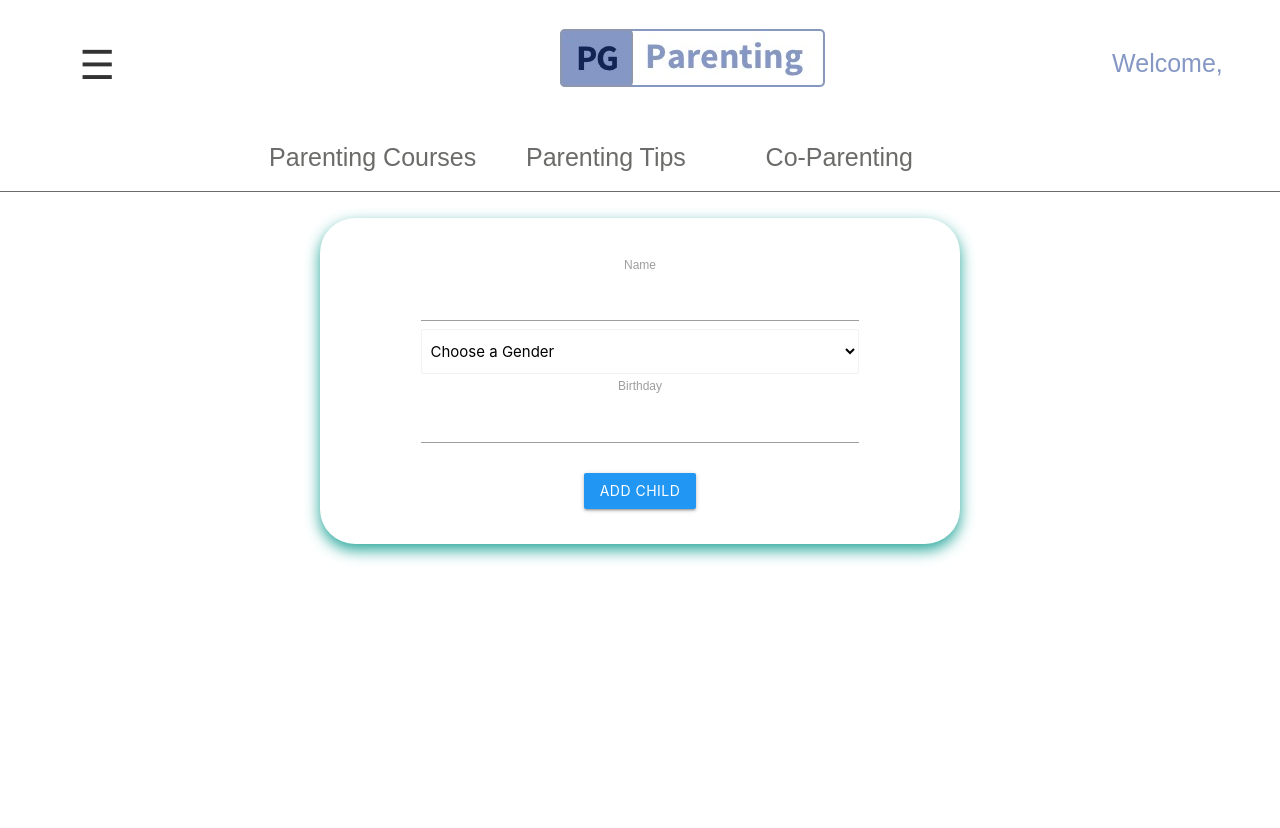
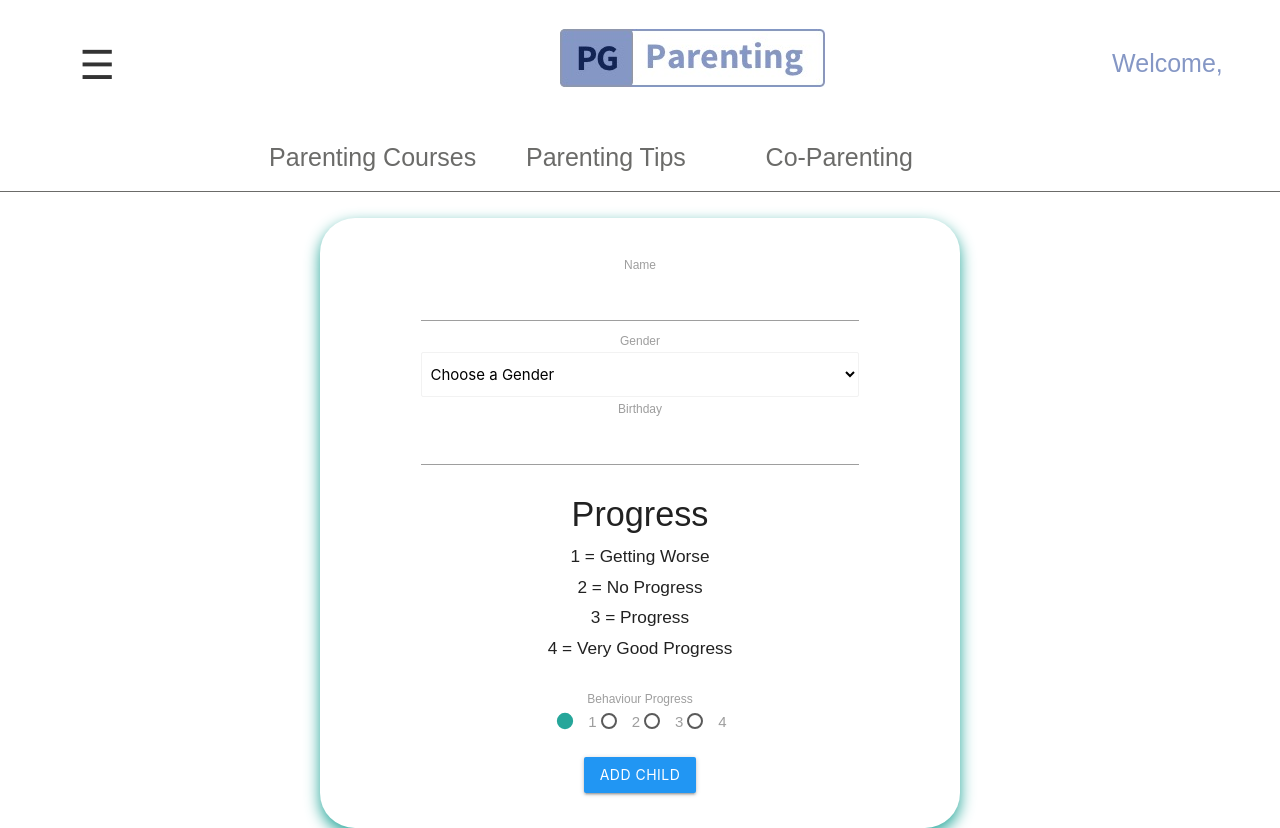
Before and after one commit to Brontesewell/pgparenting_client, a React (Create React App) app: page /add-child in a window 1280 px wide. Before the commit the page ends 800 px from the top, so only its background shows below. Built offline with nearby package versions, Linux system fonts and the light colour scheme; no server answers.

Commit message:
progress behaviour

```diff
--- a/src/actions/addKid.js
+++ b/src/actions/addKid.js
@@ -1,7 +1,7 @@
 const addKid = (e, state, history) => {
     e.preventDefault();
 
-    const {name, birthday, gender, user_id} = state
+    const {name, birthday, gender, user_id, behaviour_progress, behaviour_score, sport_progress, sport_score, academic_progress, academic_score, character_progress, character_score} = state
 
     return (dispatch) => {
         fetch('http://localhost:3000/kids',{
@@ -16,7 +16,16 @@ const addKid = (e, state, history) => {
                 name: name,
                 birthday: birthday,
                 gender: gender,
-                user_id: user_id
+                user_id: user_id,
+                behaviour_progress: behaviour_progress,
+                behaviour_score: behaviour_score,
+                sport_progress: sport_progress,
+                sport_score: sport_score,
+                academic_progress: academic_progress,
+                academic_score: academic_score,
+                character_progress: character_progress,
+                character_score: character_score,
+
             })
         })
         .then(resp => resp.json())
--- a/src/actions/editKid.js
+++ b/src/actions/editKid.js
@@ -1,6 +1,6 @@
 const editKid = (e, state, id, history) => {
     e.preventDefault();
-    const {name, birthday, gender} = state
+    const {name, birthday, gender, behaviour_progress, behaviour_score, sport_progress, sport_score, academic_progress, academic_score, character_progress, character_score} = state
 
     return (dispatch) => {
         return fetch(`http://localhost:3000/kids/${id}`, {
@@ -13,7 +13,15 @@ const editKid = (e, state, id, history) => {
             body: JSON.stringify({
                 name: name,
                 birthday: birthday,
-                gender: gender
+                gender: gender,
+                behaviour_progress: behaviour_progress,
+                behaviour_score: behaviour_score,
+                sport_progress: sport_progress,
+                sport_score: sport_score,
+                academic_progress: academic_progress,
+                academic_score: academic_score,
+                character_progress: character_progress,
+                character_score: character_score,
             })
         })
         .then(resp => resp.json())
--- a/src/containers/AddKid.js
+++ b/src/containers/AddKid.js
@@ -11,6 +11,14 @@ class AddKid extends Component {
         name: "",
         birthday: "",
         gender: "",
+        behaviour_progress: '1',
+        behaviour_score: '1',
+        sport_progress: '1',
+        sport_score: '1',
+        academic_progress: '1',
+        academic_score: '1',
+        character_progress: '1',
+        character_score: '1',
         user_id: this.props.currentUser.id
     }
 
@@ -25,7 +33,7 @@ class AddKid extends Component {
     render() {
 
 
-        const {name, birthday, gender, user_id} = this.state
+        const {name, birthday, gender, behaviour_progress, user_id} = this.state
         const {history} = this.props
 
         return (
@@ -40,7 +48,8 @@ class AddKid extends Component {
 
                         {/* <label htmlFor="gender">Gender</label>
                         <input name="gender" value={gender} onChange={this.handleChange}/> */}
-                        <select className="browser-default" name="gender" onChange={this.handleChange}>
+                         <label htmlFor="gender">Gender</label>
+                        <select className="browser-default" value={gender} name="gender" onChange={this.handleChange}>
                             <option value="" disabled selected>Choose a Gender</option>
                             <option value="female">Female</option>
                             <option value="male">Male</option>
@@ -48,6 +57,40 @@ class AddKid extends Component {
 
                        <label htmlFor="birthday">Birthday</label>
                         <input type='text' name="birthday" value={birthday} onChange={this.handleChange}/>
+
+<h4>Progress</h4>
+<h6> 1 = Getting Worse</h6>
+<h6> 2 = No Progress</h6>
+<h6> 3 = Progress</h6>
+<h6> 4 = Very Good Progress</h6>
+<br></br>
+    <label htmlFor="Behaviour Progress">Behaviour Progress</label>
+    <br></br>
+      <label>
+        <input name="behaviour_progress" value="1" type="radio" checked onChange={this.handleChange} checked={behaviour_progress === '1'}/>
+        <span>1</span>
+      </label>
+
+      <label>
+        <input name="behaviour_progress" value="2" type="radio" onChange={this.handleChange} checked={behaviour_progress === '2'}/>
+        <span>2</span>
+      </label>
+      <label>
+        <input name="behaviour_progress" value="3" type="radio" onChange={this.handleChange} checked={behaviour_progress === '3'}/>
+        <span>3</span>
+      </label>
+
+      <label>
+        <input name="behaviour_progress" value="4" type="radio" onChange={this.handleChange} checked={behaviour_progress === '4'}/>
+        <span>4</span>
+      </label>
+
+
+
+
+
+
+
 
                         <br></br>
                         <br></br>
--- a/src/containers/EditKid.js
+++ b/src/containers/EditKid.js
@@ -11,7 +11,15 @@ class EditKid extends Component {
         name: this.props.selectedKid.name,
         birthday: this.props.selectedKid.birthday,
         gender: this.props.selectedKid.gender,
-        user_id: this.props.currentUser.id
+        behaviour_progress: this.props.selectedKid.behaviour_progress,
+        behaviour_score: this.props.selectedKid.behaviour_score,
+        sport_progress: this.props.selectedKid.sport_progress,
+        sport_score: this.props.selectedKid.sport_score,
+        academic_progress: this.props.selectedKid.academic_progress,
+        academic_score: this.props.selectedKid.academic_score,
+        character_progress: this.props.selectedKid.character_progress,
+        character_score: this.props.selectedKid.character_score,
+        user_id: this.props.currentUser.id,
     }
 
     handleChange = (e) => {
@@ -42,7 +50,8 @@ class EditKid extends Component {
                         {/* <label htmlFor="gender">Gender</label>
                         <input name="gender" value={gender} onChange={this.handleChange}/> */}
 
-                        <select className="browser-default" name="gender" onChange={this.handleChange}>
+                        <label htmlFor="gender">Gender</label>
+                        <select className="browser-default" name="gender" value={gender} onChange={this.handleChange}>
                             <option value="" disabled selected>Choose a Gender</option>
                             <option value="Female">Female</option>
                             <option value="Male">Male</option>
@@ -50,6 +59,9 @@ class EditKid extends Component {
 
                        <label htmlFor="birthday">Birthday</label>
                         <input type='text' name="birthday" value={birthday} onChange={this.handleChange}/>
+
+
+
 
                         <br></br>
                         <br></br>
```
